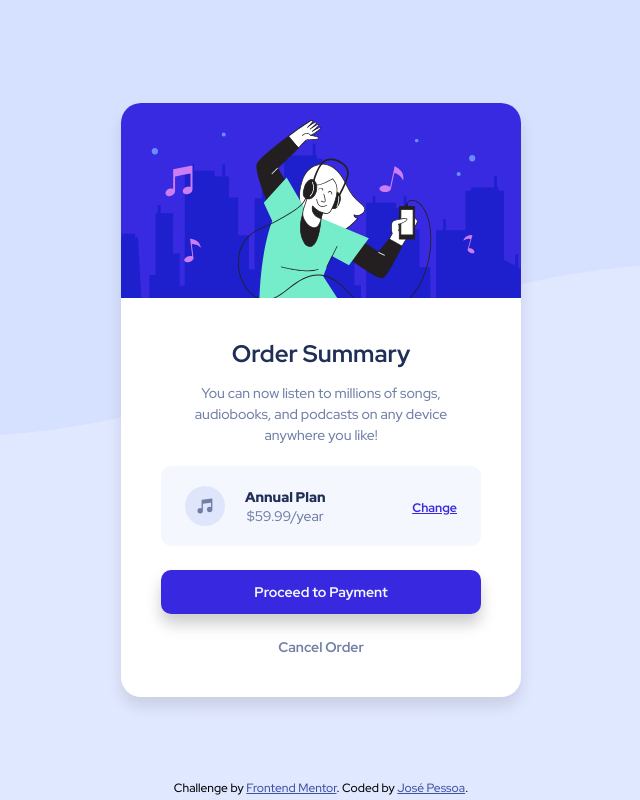
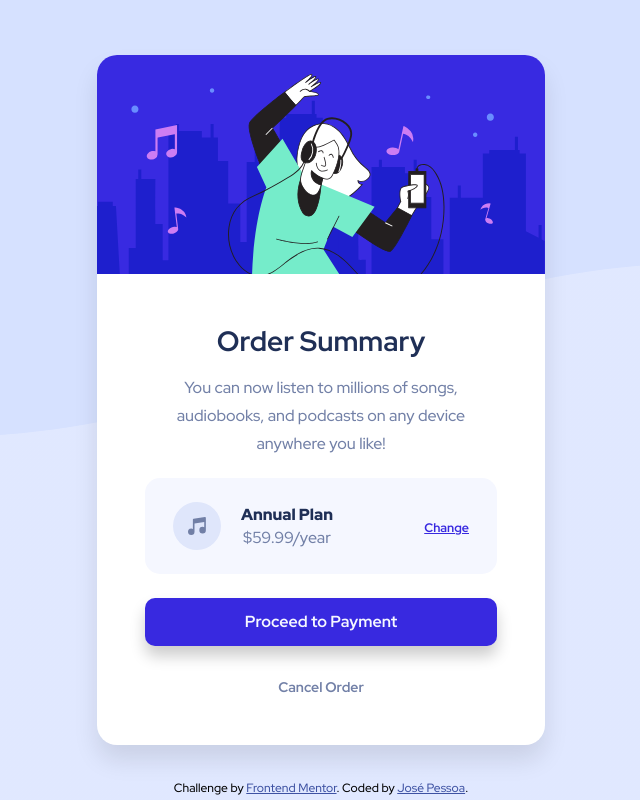
Before and after one commit to jgbpessoa/order-component, a plain HTML site: page index.html in a window 1280 px wide. Shown: the whole page, without its empty margins (319-959 px from the left). Drawn offline with Linux system fonts and the light colour scheme.

Commit message:
size fix

```diff
--- a/css/style.css
+++ b/css/style.css
@@ -18,7 +18,7 @@
 }
 
 body {
-  background-image: url(../images/pattern-background-desktop.svg),
+  background-image: url(../images/pattern-background-mobile.svg),
     linear-gradient(var(--primary-pale), var(--primary-pale));
   background-repeat: repeat-x;
   background-attachment: fixed;
@@ -37,8 +37,8 @@ body {
   flex-direction: column;
   justify-content: center;
   align-items: center;
-  margin-top: 1rem;
-  margin-bottom: 1rem;
+  margin-top: 2rem;
+  margin-bottom: 2rem;
 }
 .card-info {
   padding: 1.25rem;
@@ -49,11 +49,11 @@ body {
   flex-direction: column;
   align-items: stretch;
   text-align: center;
-  width: 85%;
-  max-width: 25rem;
+  width: 87.5%;
+  max-width: 28rem;
   min-width: 17rem;
   border-radius: 20px;
-  box-shadow: 0 10px 15px rgba(0, 0, 0, 0.1);
+  box-shadow: 0 15px 25px rgba(0, 0, 0, 0.1);
 }
 
 .card-img-container {
@@ -81,7 +81,7 @@ body {
   text-align: center;
   margin: 0 auto;
   font-size: 0.875rem;
-  line-height: 1.5;
+  line-height: 1.75;
   width: 95%;
 }
 
@@ -93,7 +93,7 @@ body {
   padding: 1rem;
   margin-top: 1.5rem;
   background: var(--neutral-very-pale);
-  border-radius: 10px;
+  border-radius: 15px;
 }
 
 .card-plan-icon-price {
@@ -105,14 +105,10 @@ body {
   display: inline-flex;
 }
 
-.card-plan-icon img {
-  width: 40px;
-}
-
 .card-plan-price {
   display: inline-flex;
   flex-direction: column;
-  justify-content: space-evenly;
+  justify-content: space-around;
 }
 
 .plan {
@@ -144,8 +140,8 @@ body {
   background: var(--primary-bright);
   border-radius: 10px;
   font-size: 0.875rem;
-  height: 2.75rem;
-  line-height: 2.75rem;
+  height: 3rem;
+  line-height: 3rem;
   color: var(--neutral-very-pale);
   text-decoration: none;
   font-weight: 700;
@@ -173,6 +169,15 @@ body {
 }
 
 @media screen and (min-width: 23.4em) {
+  body {
+    background-image: url(../images/pattern-background-desktop.svg),
+      linear-gradient(var(--primary-pale), var(--primary-pale));
+  }
+
+  .card-plan-price {
+    justify-content: space-evenly;
+  }
+
   .card {
     margin-top: 2rem;
     margin-bottom: 2rem;
@@ -193,17 +198,34 @@ body {
 
 @media screen and (min-width: 31.25em) {
   .card-info {
-    padding: 2.5rem;
+    padding: 3rem;
   }
 
   .card-plan {
-    padding: 2rem 1.5rem;
+    padding: 1rem 1.75rem;
     margin-top: 1.25rem;
+    height: 6rem;
+  }
+
+  .plan {
+    font-size: 1rem;
+  }
+
+  .price {
+    font-size: 1rem;
   }
 
   .card-text h1 {
-    font-size: 1.5rem;
+    font-size: 1.75rem;
     margin-top: 0;
+  }
+
+  .payment {
+    font-size: 1rem;
+  }
+
+  .card-text p {
+    font-size: 1rem;
   }
 
   .card-plan-icon-price {
@@ -212,5 +234,6 @@ body {
 
   .cancel {
     margin-bottom: 0;
+    margin-top: 2rem;
   }
 }
```
Also changed, not shown: 1 other file.
